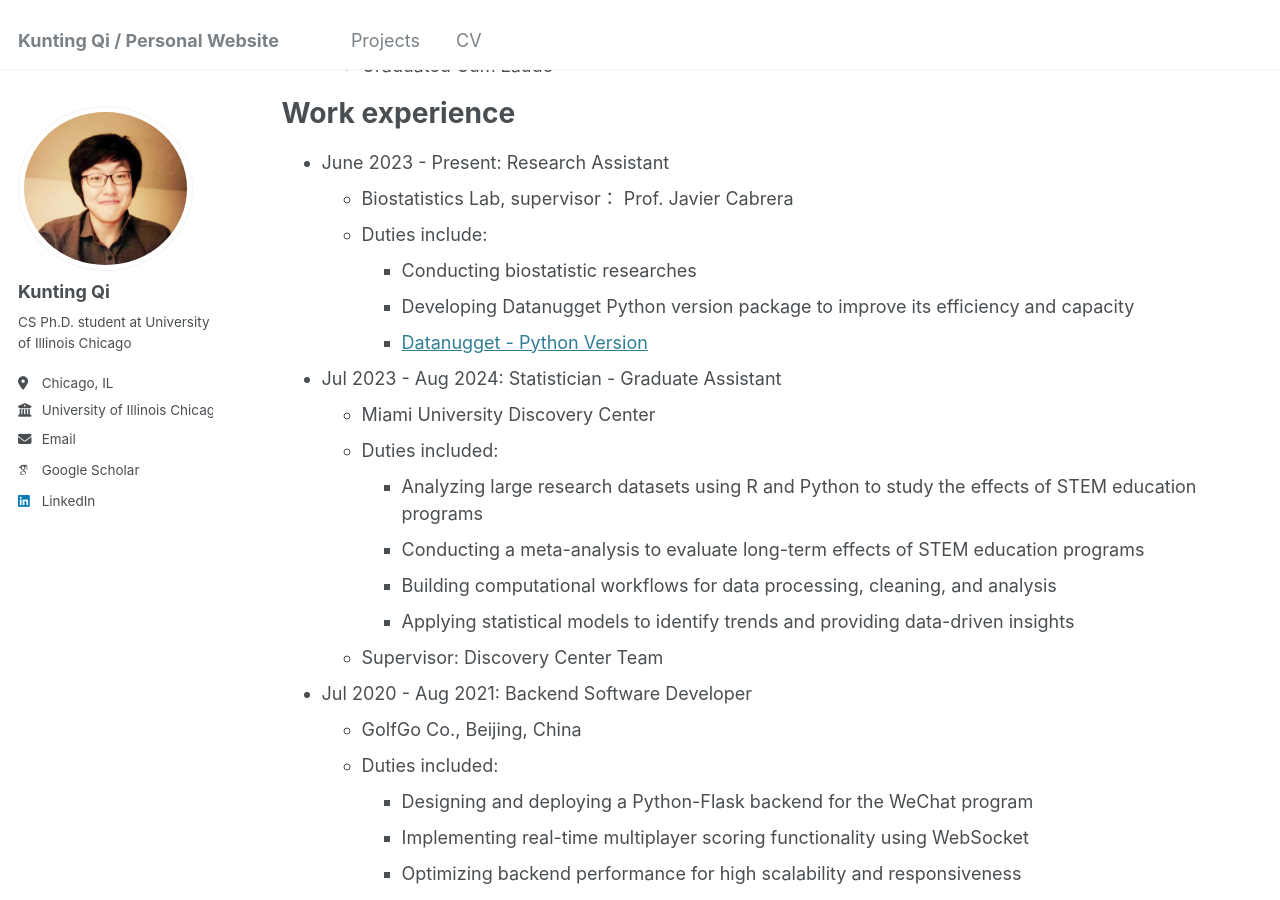
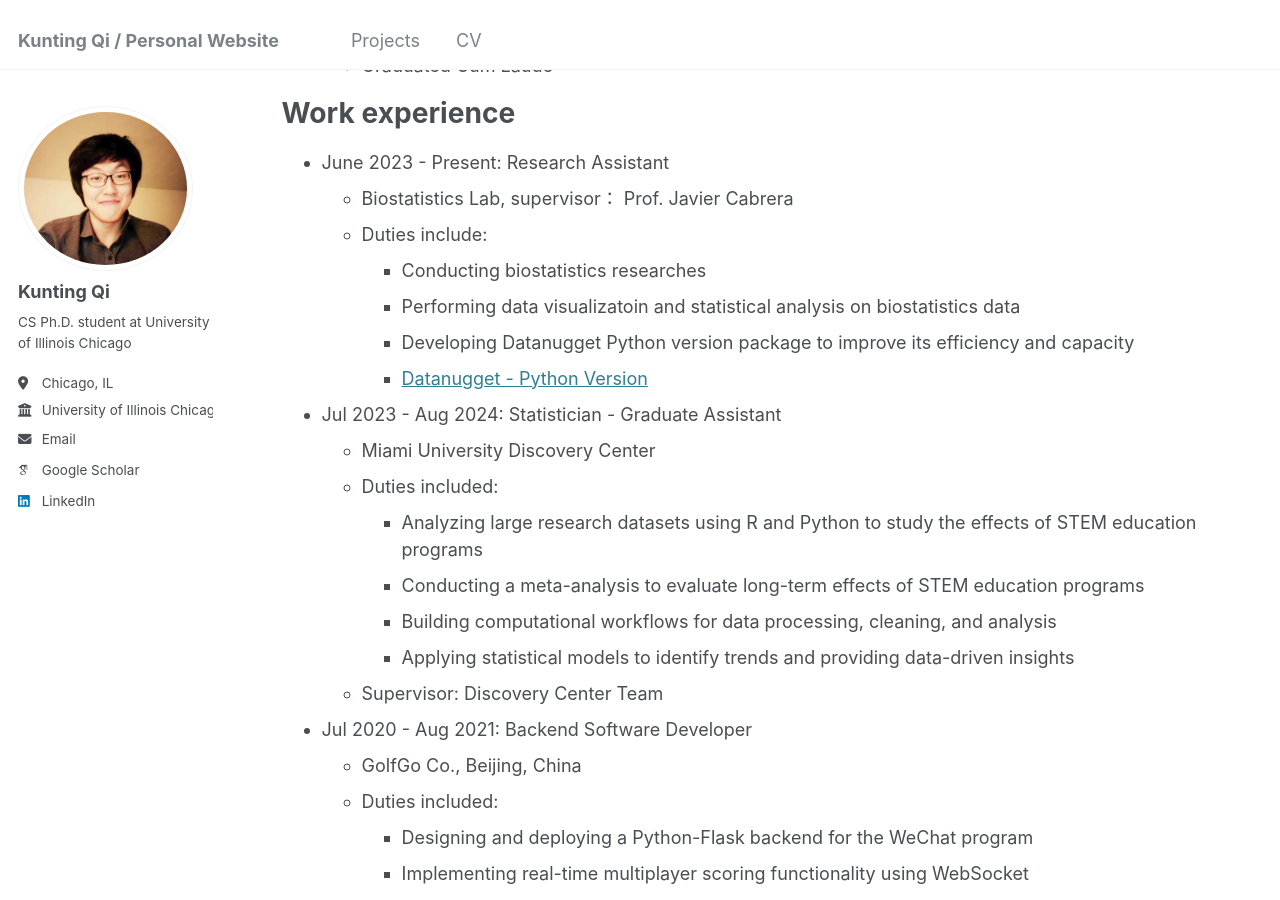
Before and after one commit to qktttt/qktttt.github.io, a Jekyll site: the page built from _pages/cv.md, in a window 1280 px wide and 900 px high, scrolled down 436 px. Built offline with Jekyll 4.4.1, drawn with Linux system fonts in a browser that asks for light colours; some web fonts are replaced.

Commit message:
new change

```diff
--- a/_pages/cv.md
+++ b/_pages/cv.md
@@ -26,7 +26,8 @@ Work experience
 * June 2023 - Present: Research Assistant
   * Biostatistics Lab, supervisor： Prof. Javier Cabrera
   * Duties include:
-    - Conducting biostatistic researches
+    - Conducting biostatistics researches
+    - Performing data visualizatoin and statistical analysis on biostatistics data
     - Developing Datanugget Python version package to improve its efficiency and capacity
     - [Datanugget - Python Version](/portfolio/portfolio-1/)
 
```
